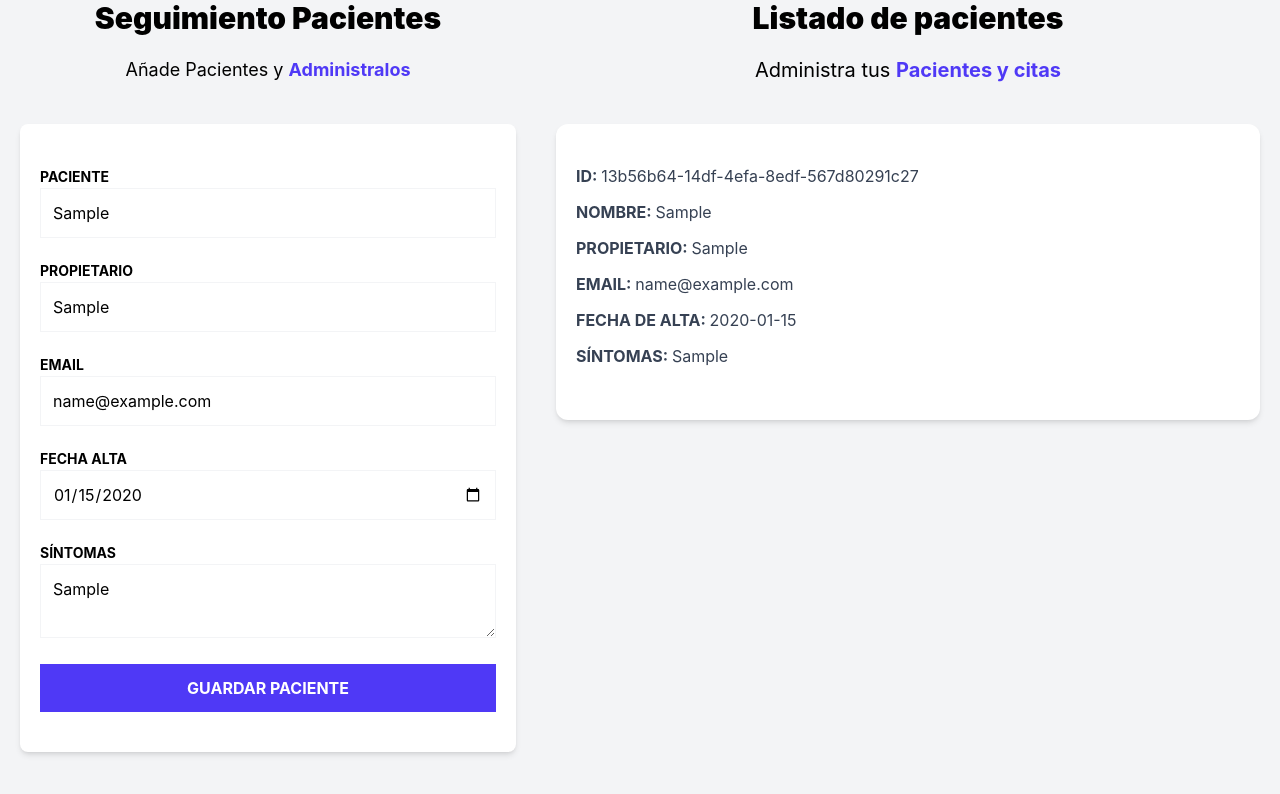
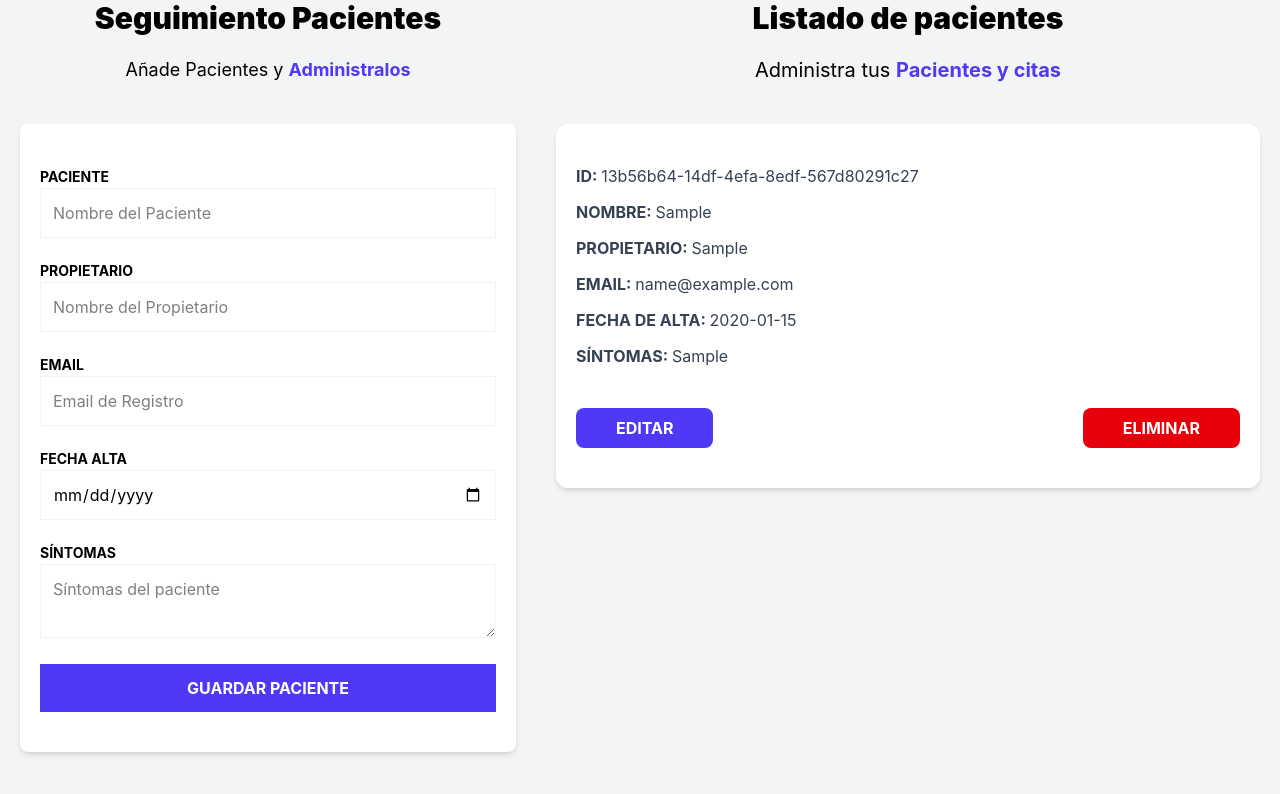
Before and after one commit to JuanVimon3/pacientes-zustand, a React (Vite) app: page / in a window 1280 px wide. Both pictures are taken after typing "Sample", "Sample", "name@example.com", "2020-01-15", "Sample" into the empty fields and a click on the input "Guardar Paciente". Shown: the part 224-1018 px from the top of the page. Built offline with nearby package versions, Linux system fonts and the light colour scheme.

Commit message:
add deletePatient function

```diff
--- a/src/components/PatienForm.tsx
+++ b/src/components/PatienForm.tsx
@@ -8,10 +8,11 @@
 
     const addPatient = usePatientStore(state => state.addPatient); // Extraemos la función addPatient del store (TAMBIÉN PODRÍAMOS EXTRAER LA INFORMACIÓN USANDO DESTRUCTURING: const { addPatient } = usePatientStore();)
 
-    const { register, handleSubmit, formState: { errors } } = useForm<DraftPatient>();
+    const { register, handleSubmit, formState: { errors }, reset } = useForm<DraftPatient>();
 
     const registerPatient = (data: DraftPatient) => {
         addPatient(data);
+        reset();
     }
 
     return (
--- a/src/components/PatientDetails.tsx
+++ b/src/components/PatientDetails.tsx
@@ -1,5 +1,6 @@
 import { type Patient } from "../types";
 import PatientDetailItem from "./PatientDetailItem";
+import { usePatientStore } from "../store";
 
 
 type PatientDetailsProps = {
@@ -7,6 +8,9 @@
 }
 
 export default function PatientDetails({patient}: PatientDetailsProps) {
+
+   const deletePatient = usePatientStore((state) => state.deletepPatient);
+
   return (
     <div className="mx-5 my-10 px-5 py-10  bg-white shadow-md rounded-xl">
         <PatientDetailItem
@@ -33,6 +37,22 @@
             label="Síntomas"
             data={patient.symptoms}
         />
+
+        <div className="flex justify-between  mt-10">
+            <button
+            type="button"
+             className="py-2 px-10 bg-indigo-600 hover:bg-indigo-700 text-white font-bold uppercase rounded-lg">
+                Editar
+            </button>
+
+            <button
+            type="button"
+             className="py-2 px-10 bg-red-600 hover:bg-red-700 text-white font-bold uppercase rounded-lg"
+             onClick={() => deletePatient(patient.id)}
+            >
+                Eliminar
+            </button>
+        </div>
     </div>
   )
 }
--- a/src/store.ts
+++ b/src/store.ts
@@ -5,6 +5,7 @@
 type PatientState = {
     patients: Patient[]
     addPatient: (data: DraftPatient) => void;
+    deletepPatient: (id: Patient['id']) => void;
 }
 
 const createPatient = (patient: DraftPatient) : Patient => {
@@ -19,5 +20,10 @@
         set((state) => ({
             patients: [...state.patients, newPatient]
         }))
+    },
+    deletepPatient: (id) => {
+        set((state) => ({
+            patients: state.patients.filter(patient => patient.id !== id)
+        }))
     }
 }));
```
